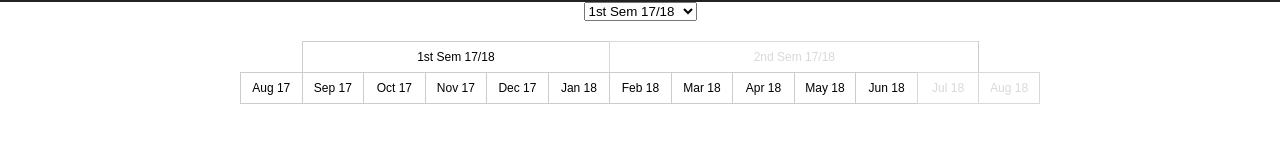
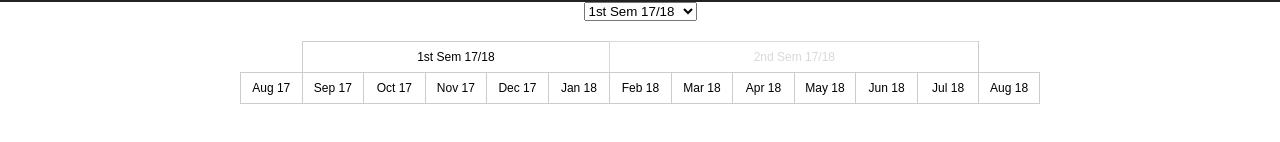
Before and after one commit to Quicksaver/uhub-reservations, a React (Create React App) app: page / in a window 1280 px wide. Shown: the part 188-330 px from the top of the page. Built offline with nearby package versions, Linux system fonts and the light colour scheme.

Commit message:
begin maintaining internal state for selected dates

```diff
--- a/src/App.js
+++ b/src/App.js
@@ -23,8 +23,8 @@ const dates = {
       '4 ey': true,
       '5 ey': true,
       '6 ey': true,
-      '7 ey': false,
-      '8 ey': false
+      '7 ey': true,
+      '8 ey': true
     }
   },
   2: {
@@ -34,8 +34,8 @@ const dates = {
       semester: 2
     },
     availability: {
-      '8 sy': true,
-      '9 sy': true,
+      '8 sy': false,
+      '9 sy': false,
       '10 sy': true,
       '11 sy': true,
       '12 sy': true,
--- a/src/DatePicker/index.js
+++ b/src/DatePicker/index.js
@@ -2,12 +2,125 @@ import React, { Component } from 'react';
 import PropTypes from 'prop-types';
 import './style.css';
 
+// The months listed in the DatePicker widget;
+//  sy: start year
+//  ey: end year
 const months = [
   '8 sy', '9 sy', '10 sy', '11 sy', '12 sy',
   '1 ey', '2 ey', '3 ey', '4 ey', '5 ey', '6 ey', '7 ey', '8 ey'
 ];
+const semesters = {
+  1: [ '9 sy', '10 sy', '11 sy', '12 sy', '1 ey' ],
+  2: [ '2 ey', '3 ey', '4 ey', '5 ey', '6 ey', '7 ey' ]
+};
 
 class DatePicker extends Component {
+  // Store an initial state for selected dates when the component is first initialized.
+  constructor(props) {
+    super(props);
+
+    // Store an initial state for selected dates when the component is first initialized.
+    this.state = {
+      selected: this.getDatesFromSemester(props.period.semester)
+    };
+
+    console.log({ when: 'constructor', start: this.state.selected.start, end: this.state.selected.end });
+  }
+
+  // Update the internal state with the appropriate dates when picking another semester.
+  componentDidUpdate() {
+    let selected = this.getDatesFromSemester(this.props.period.semester);
+    if(selected.start !== this.state.selected.start || selected.end !== this.state.selected.end) {
+      this.setState({ selected }, () => {
+        console.log({ when: 'componentDidUpdate', start: selected.start, end: selected.end });
+      });
+    }
+  }
+
+  // Get the appropriate start and end dates from a picked semester;
+  // it checks for the availability of the semester's months and picks the closest ones possible.
+  getDatesFromSemester(semester) {
+    let availability = {};
+    for(let month in this.props.availability) {
+      availability[this.normalizeMonth(month)] = this.props.availability[month];
+    }
+
+    let months = semesters[semester];
+
+    let startI = 0;
+    while(!availability[this.normalizeMonth(months[startI])] && startI < months.length) {
+      startI++;
+    }
+
+    let endI = months.length -1;
+    while(!availability[this.normalizeMonth(months[endI])] && endI >= 0) {
+      endI--;
+    }
+
+    let start = this.normalizeMonth(months[startI], 'start');
+    let end = this.normalizeMonth(months[endI], 'end');
+    return { start, end };
+  }
+
+  // Turns "8-ey" and "8-2018" to "Aug 18"; can also return the final strings to submit as "1-8-2018" or "31-8-2018".
+  normalizeMonth(month, fulldate) {
+    switch(fulldate) {
+      case 'start': {
+        return "1-" + month
+          .replace(" ", "-")
+          .replace("sy", this.props.period.startYear)
+          .replace("ey", this.props.period.endYear);
+      }
+
+      case 'end': {
+        let day;
+        let date = month.split(" ");
+        let year = date[1]
+          .replace("sy", this.props.period.startYear)
+          .replace("ey", this.props.period.endYear);
+
+        switch(date[0]) {
+          case "4":
+          case "6":
+          case "9":
+          case "11":
+            day = 31;
+            break;
+
+          case "2":
+            day = (year % 4 === 0) ? 29 : 28;
+            break;
+
+          default:
+            day = 31;
+            break;
+        }
+
+        return day + "-" + date[0] + "-" + year;
+      }
+
+      default:
+        return month
+          .replace("10 ", "Oct ")
+          .replace("11 ", "Nov ")
+          .replace("12 ", "Dec ")
+          .replace("1 ", "Jan ")
+          .replace("2 ", "Feb ")
+          .replace("3 ", "Mar ")
+          .replace("4 ", "Apr ")
+          .replace("5 ", "May ")
+          .replace("6 ", "Jun ")
+          .replace("7 ", "Jul ")
+          .replace("8 ", "Aug ")
+          .replace("9 ", "Sep ")
+          .replace(" 20", "")
+          .replace("sy", this.props.period.startYear.toString().substr(-2))
+          .replace("ey", this.props.period.endYear.toString().substr(-2));
+    }
+  }
+
+  // Render functions, everything related to actually showing the widget on the page.
+
   renderSemester(semester) {
     let className = "datepicker-semester" + ((this.props.period.semester.toString() !== semester.toString()) ? " disabled" : "");
 
@@ -21,23 +134,7 @@ class DatePicker extends Component {
 
   renderMonth(month) {
     let className = "datepicker-month" + ((!this.props.availability[month]) ? " disabled" : "");
-
-    let str = month
-      .replace("10", "Oct")
-      .replace("11", "Nov")
-      .replace("12", "Dec")
-      .replace("1", "Jan")
-      .replace("2", "Feb")
-      .replace("3", "Mar")
-      .replace("4", "Apr")
-      .replace("5", "May")
-      .replace("6", "Jun")
-      .replace("7", "Jul")
-      .replace("8", "Aug")
-      .replace("9", "Sep")
-      .replace("sy", this.props.period.startYear.toString().substr(-2))
-      .replace("ey", this.props.period.endYear.toString().substr(-2));
-
+    let str = this.normalizeMonth(month);
     return (<div key={month} className={className}>{str}</div>);
   }
 
@@ -60,8 +157,8 @@ DatePicker.propTypes = {
     startYear: PropTypes.number.isRequired, // 2017
     endYear: PropTypes.number.isRequired,   // 2018
     semester: PropTypes.number.isRequired   // 1
-  }),
-  availability: PropTypes.shape(Object.assign(...months.map((m) => ({ [m]: PropTypes.bool.isRequired }))))
+  }).isRequired,
+  availability: PropTypes.shape(Object.assign(...months.map((m) => ({ [m]: PropTypes.bool })))).isRequired
 };
 
 export default DatePicker;
```
